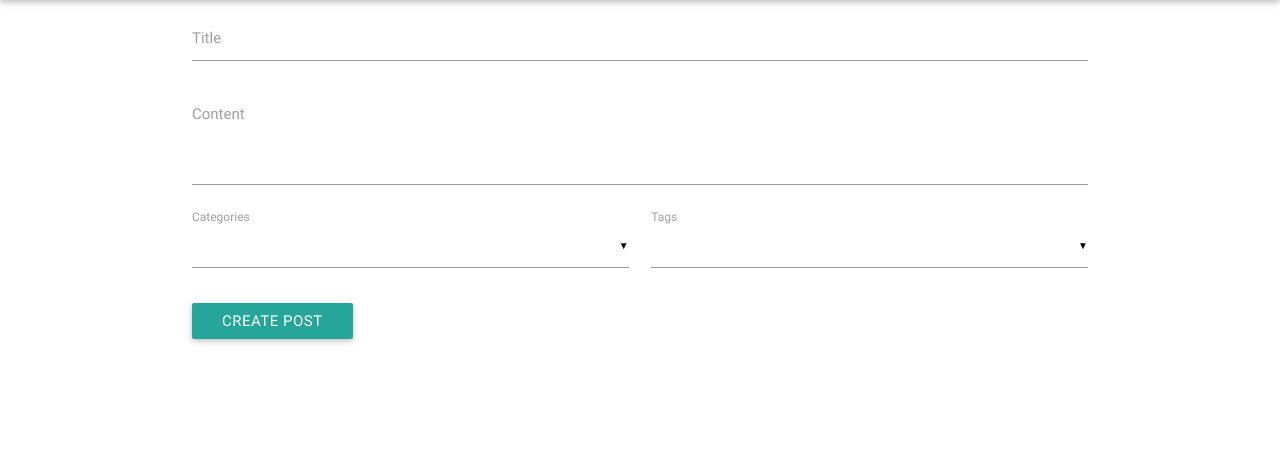
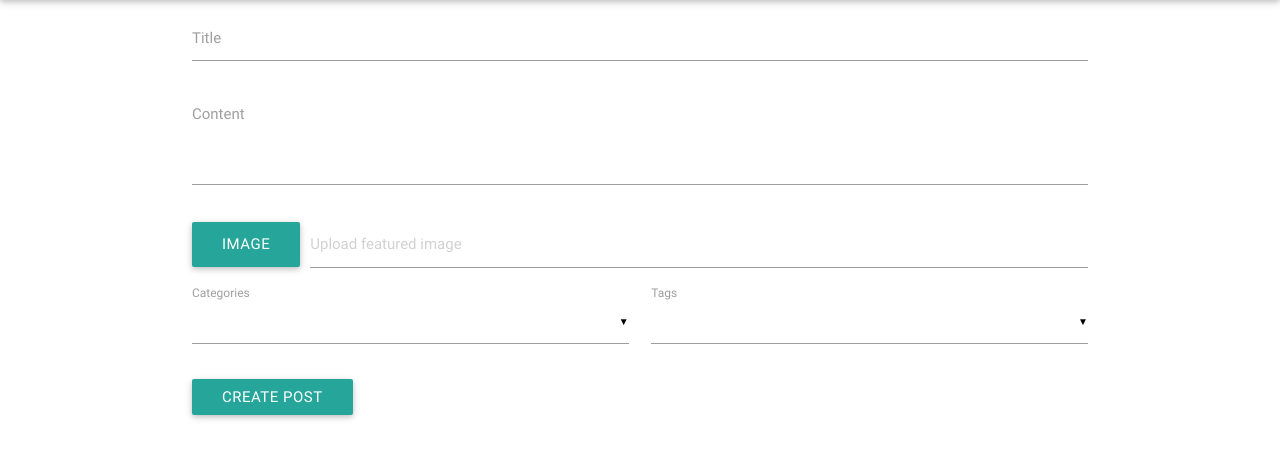
Before and after one commit to shopnilsazal/blogify, a Django app: a page that uses blogify/templates/base.html in a window 1280 px wide. Shown: the part 64-523 px from the top of the page. Run offline with Django 3.2, Linux system fonts and the light colour scheme; data that the repository does not hold is empty; some libraries are stand-ins or nearby versions.

Commit message:
Pagination and File upload field added

```diff
--- a/blogify/settings.py
+++ b/blogify/settings.py
@@ -121,7 +121,10 @@ USE_TZ = True
 # https://docs.djangoproject.com/en/1.9/howto/static-files/
 
 STATIC_URL = '/static/'
+MEDIA_URL = '/media/'
 
 STATICFILES_DIRS = [
     os.path.join(BASE_DIR, 'blogify', 'static'),
 ]
+
+MEDIA_ROOT = os.path.join(BASE_DIR, 'blogify', 'media')
--- a/blogify/templates/base.html
+++ b/blogify/templates/base.html
@@ -4,6 +4,7 @@
 <head>
     <meta charset="UTF-8">
     <title>{% block head_title %} Blogify {% endblock %}</title>
+    <link href="https://fonts.googleapis.com/icon?family=Material+Icons" rel="stylesheet">
     <link rel="stylesheet" href="{% static 'css/materialize.min.css' %}">
     <meta name="viewport" content="width=device-width, initial-scale=1.0"/>
 </head>
--- a/blogify/urls.py
+++ b/blogify/urls.py
@@ -13,11 +13,15 @@ Including another URLconf
     1. Import the include() function: from django.conf.urls import url, include
     2. Add a URL to urlpatterns:  url(r'^blog/', include('blog.urls'))
 """
+from django.conf import settings
 from django.conf.urls import url, include
+from django.conf.urls.static import static
 from django.contrib import admin
 from posts import urls as post_url
 
 urlpatterns = [
     url(r'^admin/', admin.site.urls),
-    url(r'^posts/', include(post_url))
+    url(r'^posts/', include(post_url)),
 ]
+
+urlpatterns += static(settings.MEDIA_URL, document_root=settings.MEDIA_ROOT)
--- a/posts/forms.py
+++ b/posts/forms.py
@@ -11,5 +11,6 @@ class PostForm(forms.ModelForm):
             "title",
             "content",
             "categories",
-            "tags"
+            "tags",
+            "image"
         ]
--- a/posts/models.py
+++ b/posts/models.py
@@ -5,6 +5,7 @@ from django.db import models
 
 class Post(models.Model):
     title = models.CharField(max_length=120)
+    image = models.FileField(null=True, blank=True)
     content = models.TextField()
     updated = models.DateTimeField(auto_now=True, auto_now_add=False)
     timestamp = models.DateTimeField(auto_now=False, auto_now_add=True)
--- a/posts/templates/post-detail.html
+++ b/posts/templates/post-detail.html
@@ -3,6 +3,9 @@
 {% block content %}
 <div class="row">
         <div class="col s12 z-depth-1">
+            {% if post.image %}
+            <img class="responsive-img" src="{{ post.image.url }}" alt="{{ post.title }}">
+            {% endif %}
             <h3>{{ post.title }}</h3>
             <span>Posted on: {{ post.updated|date }}</span>
             <span>Category: {% for cat in post.categories.all %}{{ cat.name }} {% endfor %}</span>
--- a/posts/templates/post-form.html
+++ b/posts/templates/post-form.html
@@ -1,7 +1,7 @@
 {% extends "base.html" %}
 
 {% block content %}
-    <form method="post">
+    <form method="post" enctype="multipart/form-data">
         {% csrf_token %}
         <div class="row">
             <div class="input-field col s12">
@@ -11,6 +11,15 @@
             <div class="input-field col s12">
                 <label>Content</label>
                 {{ form.content }}
+            </div>
+            <div class="file-field input-field col s12">
+                <div class="btn">
+                    <span>Image</span>
+                    {{ form.image }}
+                </div>
+                <div class="file-path-wrapper">
+                    <input class="file-path validate" type="text" placeholder="Upload featured image">
+                </div>
             </div>
             <div class="input-field col s6">
                 {{ form.categories }}
--- a/posts/views.py
+++ b/posts/views.py
@@ -1,5 +1,5 @@
 from django.shortcuts import render, get_object_or_404, redirect
-from django.http import HttpResponse
+from django.core.paginator import Paginator, EmptyPage, PageNotAnInteger
 from django.contrib import messages
 from .models import Post
 from .forms import PostForm
@@ -8,7 +8,17 @@ from .forms import PostForm
 
 
 def post_list(request):
-    posts = Post.objects.all()
+    posts_list = Post.objects.all().order_by("-timestamp")
+    paginator = Paginator(posts_list, 4)
+    page = request.GET.get('page')
+
+    try:
+        posts = paginator.page(page)
+    except PageNotAnInteger:
+        posts = paginator.page(1)
+    except EmptyPage:
+        posts = paginator.page(paginator.num_pages)
+
     context = {
         'posts': posts
     }
@@ -16,7 +26,7 @@ def post_list(request):
 
 
 def post_create(request):
-    form = PostForm(request.POST)
+    form = PostForm(request.POST, request.FILES)
     if form.is_valid():
         form.save()
         messages.success(request, "Successfully Created")
@@ -37,7 +47,7 @@ def post_detail(request, pk):
 
 def post_update(request, pk):
     post = get_object_or_404(Post, pk=pk)
-    form = PostForm(request.POST, instance=post)
+    form = PostForm(request.POST, request.FILES, instance=post)
     if form.is_valid():
         form.save()
         messages.success(request, "Successfully Saved")
```
Also changed, not shown: posts/templates/post-list.html (+22 -1 lines), blogify/media/section-bg-11.jpg (added), blogify/media/section-bg-4.jpg (added), posts/migrations/0003_post_image.py (added).
